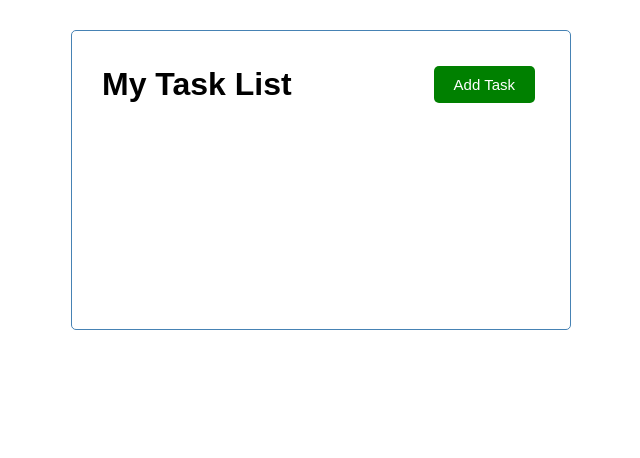
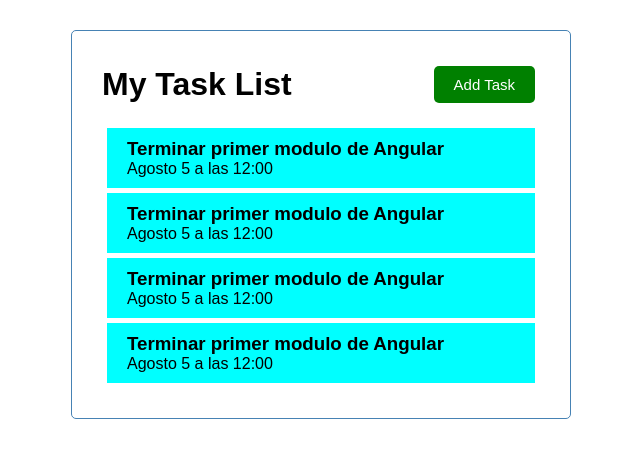
Before and after one commit to Agustin-Sosa/task-list, an Angular app: page / in a window 1280 px wide. Shown: the top 458 px of the page, without its empty margins (319-959 px from the left). Built offline with nearby package versions, Linux system fonts and the light colour scheme.

Commit message:
lista de items

```diff
--- a/src/app/app.component.html
+++ b/src/app/app.component.html
@@ -1,3 +1,4 @@
 <div class="container">
     <app-header></app-header>
+    <app-tasks></app-tasks>
 </div>
--- a/src/app/app.module.ts
+++ b/src/app/app.module.ts
@@ -4,12 +4,16 @@
 import { AppComponent } from './app.component';
 import { HeaderComponent } from './components/header/header.component';
 import { ButtonComponent } from './components/button/button.component';
+import { TasksComponent } from './components/tasks/tasks.component';
+import { TasksItemComponent } from './components/tasks-item/tasks-item.component';
 
 @NgModule({
   declarations: [
     AppComponent,
     HeaderComponent,
-    ButtonComponent
+    ButtonComponent,
+    TasksComponent,
+    TasksItemComponent
   ],
   imports: [
     BrowserModule
--- /dev/null
+++ b/src/app/components/tasks-item/tasks-item.component.css
@@ -0,0 +1,16 @@
+.task {
+    background-color: aqua;
+    margin: 5px;
+    padding: 10px 20px;
+    cursor: pointer;
+}
+
+.task.reminder {
+    border-left: 5px solid green;
+}
+
+.task h3 {
+    display: flex;
+    align-items: center;
+    justify-content: space-between;
+}
--- /dev/null
+++ b/src/app/components/tasks-item/tasks-item.component.html
@@ -0,0 +1,5 @@
+<div class="task">
+    <h3>{{task.text}}</h3>
+    <p>{{task.day}}</p>
+
+</div>
--- /dev/null
+++ b/src/app/components/tasks-item/tasks-item.component.ts
@@ -0,0 +1,16 @@
+import { Component, OnInit, Input } from '@angular/core';
+import { Task } from '../../Task';
+import { TASKS } from '../../mock-tasks';
+@Component({
+  selector: 'app-tasks-item',
+  templateUrl: './tasks-item.component.html',
+  styleUrls: ['./tasks-item.component.css']
+})
+export class TasksItemComponent implements OnInit {
+  @Input() task: Task = TASKS[0]
+  constructor() { }
+
+  ngOnInit(): void {
+  }
+
+}
--- /dev/null
+++ b/src/app/components/tasks/tasks.component.html
@@ -0,0 +1,3 @@
+<app-tasks-item *ngFor="let task of tasks">
+    {{task.text}}
+</app-tasks-item>
--- /dev/null
+++ b/src/app/components/tasks/tasks.component.ts
@@ -0,0 +1,18 @@
+import { Component, OnInit } from '@angular/core';
+import { Task } from '../../Task';
+import { TASKS } from '../../mock-tasks';
+
+@Component({
+  selector: 'app-tasks',
+  templateUrl: './tasks.component.html',
+  styleUrls: ['./tasks.component.css']
+})
+export class TasksComponent implements OnInit {
+  tasks: Task[] = TASKS;
+
+  constructor() { }
+
+  ngOnInit(): void {
+  }
+
+}
```
Also changed, not shown: src/app/components/tasks/tasks.component.css (added).
